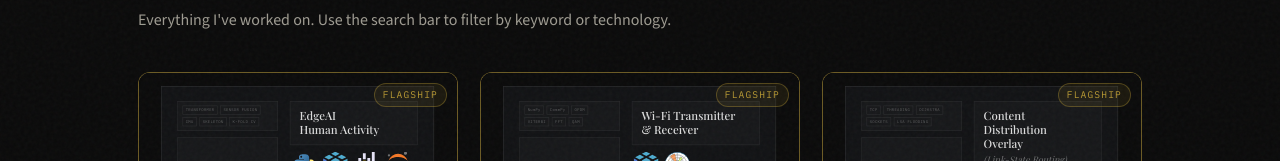
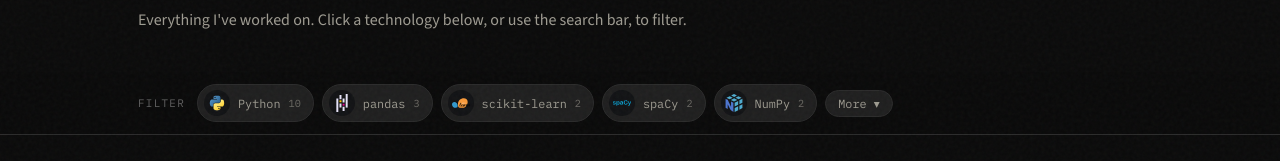
Before and after one commit to aaronsuu/aaronsuu.github.io, an Astro site: page /projects in a window 1280 px wide. Shown: the part 207-368 px from the top of the page. Built offline with nearby package versions, Linux system fonts and the light colour scheme; Astro itself is replaced by a stand-in of ours; a web font is replaced by a local one.

Commit message:
AddedLogos

```diff
--- a/public/projects/line-car/cover.html
+++ b/public/projects/line-car/cover.html
@@ -33,7 +33,7 @@ html, body { width: 100%; height: 100%; background: #0a0a0a; overflow: hidden; }
           <div style="border: 1px solid rgba(255,255,255,0.07); background: rgba(255,255,255,0.018); padding: 10px 14px 12px;">
             <span style="font-family: 'Playfair Display', Georgia, serif; font-weight: 500; font-size: 17.5px; color: rgba(255,255,255,0.85); line-height: 1.25; display: block;">Self-Driving<br>Remote Driving<br>Car</span>
           </div>
-          <div style="display: flex; gap: 8px; align-items: center; padding: 2px 2px 0;"><img src="/projects/logos/kicad.svg" alt="kicad" style="height: 40px; max-width: 88px; width: auto; display: block;"></div>
+          <div style="display: flex; gap: 8px; align-items: center; padding: 2px 2px 0;"><img src="/projects/logos/kicad.svg" alt="kicad" style="height: 40px; max-width: 88px; width: auto; display: block;"><img src="/projects/logos/fusion.svg" alt="fusion" style="height: 40px; max-width: 88px; width: auto; display: block;"><img src="/projects/logos/ltspice.svg" alt="ltspice" style="height: 40px; max-width: 88px; width: auto; display: block;"></div>
         </div>
         <div style="display: flex; align-items: center; justify-content: space-between; gap: 8px;">
           <div style="border: 1px solid rgba(255,255,255,0.07); background: rgba(255,255,255,0.018); padding: 4px 10px;">
--- a/src/content/projects/line-car.md
+++ b/src/content/projects/line-car.md
@@ -4,7 +4,7 @@ description: Autonomous line-following robot built around custom KiCAD PCBs with
 coverHtml: /projects/line-car/cover.html
 images: [/images/line-car.jpeg]
 keywords: [KiCAD, PCB Design, PID Control, Embedded, Hardware, Photodetectors, Microcontroller, Autonomous]
-minorTags: [Schematic Capture, Soldering, Sensor Fusion, Closed-Loop, Analog, C, Robotics, Prototyping, Op-Amp, EE 271]
+minorTags: ["Fusion 360", LTspice, Schematic Capture, Soldering, Sensor Fusion, Closed-Loop, Analog, C, Robotics, Prototyping, Op-Amp, EE 271]
 order: 4
 lastUpdated: 2026-05-27
 ---
@@ -17,4 +17,4 @@ That position reading feeds into a PID controller running on the microcontroller
 
 The PCBs were designed in KiCAD, including schematic capture, component placement, and trace routing. After fabrication the boards were hand-soldered and tested before being integrated into the chassis.
 
-**Stack:** KiCAD, custom PCBs, infrared photodetector array, op-amps, microcontroller (C++), PID control
+**Stack:** KiCAD, LTspice, Autodesk Fusion 360, custom PCBs, infrared photodetector array, op-amps, microcontroller (C++), PID control
--- a/src/pages/projects/index.astro
+++ b/src/pages/projects/index.astro
@@ -4,13 +4,60 @@ import ProjectCard from '../../components/ProjectCard.astro';
 import { getRankedProjects } from '../../lib/projects';
 
 const projects = await getRankedProjects();
+
+// Technologies that have a logo, in tie-break order. The 5 used by the most projects are shown;
+// the rest sit behind "More". Counts use the same match rule as the search box.
+const TECH = [
+  { name: 'Python', q: 'python', logo: 'python.svg' },
+  { name: 'pandas', q: 'pandas', logo: 'pandas.svg' },
+  { name: 'scikit-learn', q: 'scikit-learn', logo: 'scikitlearn.svg' },
+  { name: 'spaCy', q: 'spacy', logo: 'spacy.svg' },
+  { name: 'NumPy', q: 'numpy', logo: 'numpy.svg' },
+  { name: 'Plotly', q: 'plotly', logo: 'plotly.svg' },
+  { name: 'Fusion 360', q: 'fusion 360', logo: 'fusion.svg' },
+  { name: 'KiCad', q: 'kicad', logo: 'kicad.svg' },
+  { name: 'LTspice', q: 'ltspice', logo: 'ltspice.svg' },
+  { name: 'Docker', q: 'docker', logo: 'docker.svg' },
+  { name: 'MySQL', q: 'mysql', logo: 'mysql.svg' },
+  { name: 'PyTorch', q: 'pytorch', logo: 'pytorch.png' },
+  { name: 'tidyverse', q: 'tidyverse', logo: 'tidyverse.png' },
+];
+const matches = (t: { q: string }) => projects.filter((p) => {
+  const kws = [...p.data.keywords, ...(p.data.minorTags ?? [])].map((k) => k.toLowerCase());
+  return p.data.title.toLowerCase().includes(t.q) || p.data.description.toLowerCase().includes(t.q) || kws.some((k) => k.includes(t.q));
+}).length;
+const counted = TECH.map((t, i) => ({ ...t, count: matches(t), i })).filter((t) => t.count > 0);
+const ranked = [...counted].sort((a, b) => b.count - a.count || a.i - b.i);
+const top = ranked.slice(0, 5);
+const more = ranked.slice(5);
 ---
 
 <BaseLayout title="Projects — Aaron Su">
   <section class="proj-h mx">
     <h1>All <em>Projects</em></h1>
-    <p>Everything I've worked on. Use the search bar to filter by keyword or technology.</p>
+    <p>Everything I've worked on. Click a technology below, or use the search bar, to filter.</p>
   </section>
+  <div class="fbar" id="fbar">
+    <div class="fbar-in mx">
+      <span class="flabel">Filter</span>
+      {top.map((t) => (
+        <button type="button" class="fchip" data-q={t.q} aria-pressed="false">
+          <span class="fl"><img src={`/projects/logos/${t.logo}`} alt="" /></span>{t.name}<span class="fc">{t.count}</span>
+        </button>
+      ))}
+      {more.length > 0 && <button type="button" class="fchip fmore" id="fmore" aria-expanded="false">More ▾</button>}
+      <button type="button" class="fchip fclear" id="fclear" hidden>Clear ✕</button>
+    </div>
+    {more.length > 0 && (
+      <div class="fbar-in fbar-more mx" id="fmorerow" hidden>
+        {more.map((t) => (
+          <button type="button" class="fchip" data-q={t.q} aria-pressed="false">
+            <span class="fl"><img src={`/projects/logos/${t.logo}`} alt="" /></span>{t.name}<span class="fc">{t.count}</span>
+          </button>
+        ))}
+      </div>
+    )}
+  </div>
   <section class="gal mx">
     <div class="gg" id="gg">
       {projects.map((p, i) => <ProjectCard project={p} index={i} />)}
@@ -32,6 +79,10 @@ const projects = await getRankedProjects();
     var srch = document.getElementById('srch');
     var cards = Array.prototype.slice.call(document.querySelectorAll('.card'));
     if (!si) return;
+    var chips = Array.prototype.slice.call(document.querySelectorAll('.fchip[data-q]'));
+    var fclear = document.getElementById('fclear');
+    var fmore = document.getElementById('fmore');
+    var fmorerow = document.getElementById('fmorerow');
 
     function apply(q) {
       q = (q || '').toLowerCase().trim();
@@ -51,6 +102,12 @@ const projects = await getRankedProjects();
       emp.classList.toggle('vis', shown === 0);
       if (rc) rc.textContent = q ? shown + ' result' + (shown !== 1 ? 's' : '') : '';
       if (sx) sx.classList.toggle('vis', si.value.length > 0);
+      chips.forEach(function (ch) {
+        var on = !!q && ch.getAttribute('data-q') === q;
+        ch.classList.toggle('on', on);
+        ch.setAttribute('aria-pressed', on ? 'true' : 'false');
+      });
+      if (fclear) fclear.hidden = !q;
     }
 
     var initial = '';
@@ -63,6 +120,20 @@ const projects = await getRankedProjects();
     si.addEventListener('input', function () { apply(si.value); });
     if (sx) sx.addEventListener('click', function () { si.value = ''; apply(''); si.focus(); });
     if (srch) srch.addEventListener('submit', function (e) { e.preventDefault(); apply(si.value); si.blur(); });
+    chips.forEach(function (ch) {
+      ch.addEventListener('click', function () {
+        var q = ch.getAttribute('data-q');
+        si.value = si.value.toLowerCase().trim() === q ? '' : q;
+        apply(si.value);
+      });
+    });
+    if (fclear) fclear.addEventListener('click', function () { si.value = ''; apply(''); });
+    if (fmore) fmore.addEventListener('click', function () {
+      var open = fmorerow.hidden;
+      fmorerow.hidden = !open;
+      fmore.setAttribute('aria-expanded', open ? 'true' : 'false');
+      fmore.textContent = open ? 'Less ▴' : 'More ▾';
+    });
     apply(si.value);
   })();
 </script>
--- a/src/styles/global.css
+++ b/src/styles/global.css
@@ -191,6 +191,18 @@ a:hover { opacity: 0.8; }
 .proj-h h1 { font-family: var(--fd); font-size: clamp(2rem,4vw,2.8rem); margin-bottom: 10px; }
 .proj-h h1 em { font-style: italic; color: var(--orange); }
 .proj-h p { color: var(--text-muted); }
+.fbar { position: sticky; top: 68px; z-index: 90; background: var(--nav-bg); backdrop-filter: blur(24px); border-bottom: 1px solid var(--border); margin-bottom: 28px; }
+.fbar-in { display: flex; align-items: center; flex-wrap: wrap; gap: 8px; padding: 12px 48px; }
+.fbar-more { padding-top: 0; }
+.fbar-more[hidden], .fclear[hidden] { display: none; }
+.flabel { font-family: var(--fm); font-size: 0.68rem; letter-spacing: 0.12em; text-transform: uppercase; color: var(--text-faint); margin-right: 4px; }
+.fchip { display: inline-flex; align-items: center; gap: 8px; font-family: var(--fm); font-size: 0.74rem; padding: 5px 12px 5px 6px; background: var(--bg-surface); border: 1px solid var(--border); border-radius: 50px; color: var(--text-muted); cursor: pointer; transition: all var(--tr); }
+.fchip:hover { border-color: var(--orange); color: var(--orange); }
+.fchip.on { background: var(--orange-glow); border-color: var(--orange); color: var(--orange); }
+.fl { width: 26px; height: 26px; border-radius: 50%; background: #111214; display: inline-flex; align-items: center; justify-content: center; flex: none; }
+.fl img { width: 18px; height: 18px; object-fit: contain; }
+.fc { font-size: 0.64rem; opacity: 0.6; }
+.fmore, .fclear { padding: 5px 12px; }
 .gal { padding: 0 48px 100px; }
 .gg { display: grid; grid-template-columns: repeat(auto-fill, minmax(320px, 1fr)); gap: 22px; }
 
@@ -317,6 +329,7 @@ a.tg:hover { opacity: 1; background: var(--bg-surface); border-color: var(--oran
   .cta { padding: 0 20px 80px; }
   .proj-h { padding: 48px 20px 32px; }
   .gal { padding: 0 20px 60px; }
+  .fbar-in { padding: 10px 20px; }
   .gg { grid-template-columns: 1fr; }
   .pd-w { padding: 32px 20px 80px; }
   .pd-top, .pd-bottom { grid-template-columns: 1fr; gap: 20px; }
```
Also changed, not shown: public/projects/logos/ltspice.svg (added).
